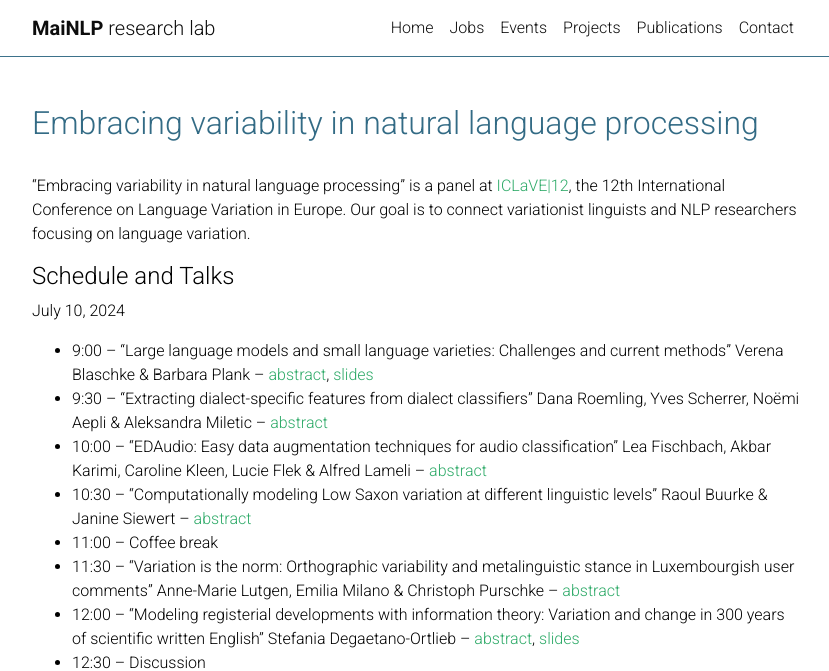
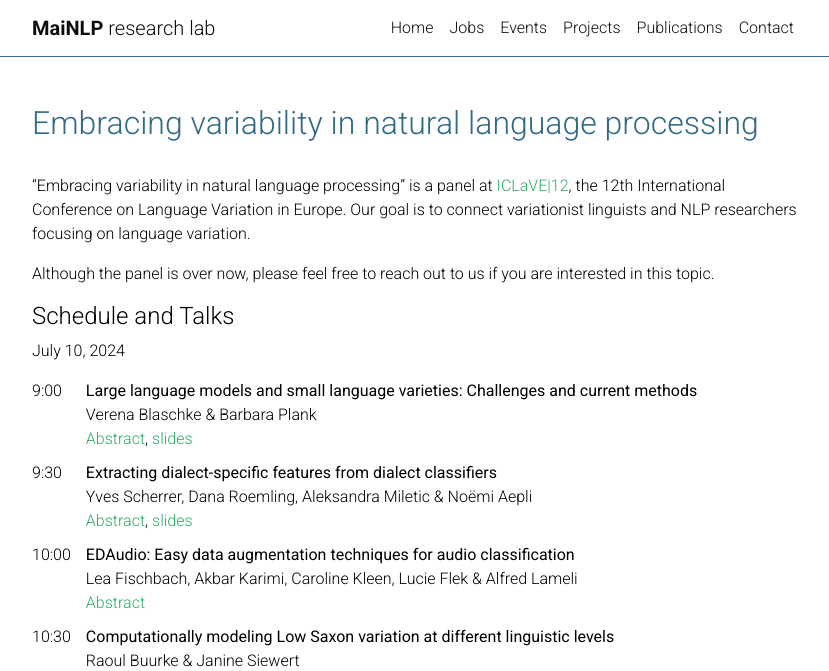
Before and after one commit to mainlp/mainlp.github.io, a Jekyll site: the page built from _pages/iclave12.md, in a window 1280 px wide and 1400 px high, cut to the strip 0-671 px from the top of the window. Shown: the whole strip, without its empty margins (223-1052 px from the left). Built offline with Jekyll 4.4.1, drawn with Linux system fonts in a browser that asks for light colours; comment, search, counter and statistics services are not loaded; a style sheet for code colours, icons or effects is not loaded; some of the changed text lies outside the part shown.

Commit message:
make iclave panel page prettier

```diff
--- a/_pages/iclave12.md
+++ b/_pages/iclave12.md
@@ -9,22 +9,49 @@ nav: false
 "Embracing variability in natural language processing" is a panel at [ICLaVE\|12](https://iclave12.dioe.at/), the 12th International Conference on Language Variation in Europe.
 Our goal is to connect variationist linguists and NLP researchers focusing on language variation.
 
+Although the panel is over now, please feel free to reach out to us if you are interested in this topic.
 
 ## Schedule and Talks
-
 July 10, 2024
 
-- 9:00 -- "Large language models and small language varieties: Challenges and current methods" Verena Blaschke & Barbara Plank -- [abstract](https://pretalx.dioe.at/iclave12/talk/review/T8KFVJ8A9WAZFFFZBBEHQLEAEGSESL7G), [slides](/assets/subpages/iclave12/slides_blaschke-plank.pdf)
-- 9:30 -- "Extracting dialect-specific features from dialect classifiers" Dana Roemling, Yves Scherrer, Noëmi Aepli & Aleksandra Miletic -- [abstract](https://pretalx.dioe.at/iclave12/talk/review/WH3MHP8CUL7VEL99UJLZ77T7PA7JVHZL)
-- 10:00 -- "EDAudio: Easy data augmentation techniques for audio classification" Lea Fischbach, Akbar Karimi, Caroline Kleen, Lucie Flek & Alfred Lameli -- [abstract](https://pretalx.dioe.at/iclave12/talk/review/YUA3M7ZZJUVEMJBURRBYDU3YKFLUFB99)
-- 10:30 -- "Computationally modeling Low Saxon variation at different linguistic levels" Raoul Buurke & Janine Siewert -- [abstract](https://pretalx.dioe.at/iclave12/talk/review/TMXGYWTYCD7XLVCD3NSJJAENQRYUKV8R)
-- 11:00 -- Coffee break
-- 11:30 -- "Variation is the norm: Orthographic variability and metalinguistic stance in Luxembourgish user comments" Anne-Marie Lutgen, Emilia Milano & Christoph Purschke -- [abstract](https://pretalx.dioe.at/iclave12/talk/review/EDFSMUYKHQYEQNEGMUNUZQMU3Q7RXRC3)
-- 12:00 -- "Modeling registerial developments with information theory: Variation and change in 300 years of scientific written English" Stefania Degaetano-Ortlieb -- [abstract](https://pretalx.dioe.at/iclave12/talk/review/E8GGQXUCRNT3ZCRBBZNRLKPNVDK9CP3X), [slides](/assets/subpages/iclave12/slides_degaetano.pdf)
-- 12:30 -- Discussion
+<table class="scheduleTable">
+<tbody>
+  <tr>
+    <td>9:00</td>
+    <td><span class="bolder">Large language models and small language varieties: Challenges and current methods</span><br/>Verena Blaschke &amp; Barbara Plank<br/><a href="https://pretalx.dioe.at/iclave12/talk/review/T8KFVJ8A9WAZFFFZBBEHQLEAEGSESL7G">Abstract</a>, <a href="/assets/subpages/iclave12/slides_blaschke-plank.pdf">slides</a></td>
+  </tr>
+  <tr>
+    <td>9:30</td>
+    <td><span class="bolder">Extracting dialect-specific features from dialect classifiers</span><br/>Yves Scherrer, Dana Roemling, Aleksandra Miletic &amp; Noëmi Aepli<br/><a href="https://pretalx.dioe.at/iclave12/talk/review/WH3MHP8CUL7VEL99UJLZ77T7PA7JVHZL">Abstract</a>, <a href="/assets/subpages/iclave12/slides_scherrer-etal.pdf">slides</a></td>
+  </tr>
+  <tr>
+    <td>10:00</td>
+    <td><span class="bolder">EDAudio: Easy data augmentation techniques for audio classification</span><br/>Lea Fischbach, Akbar Karimi, Caroline Kleen, Lucie Flek &amp; Alfred Lameli<br/><a href="https://pretalx.dioe.at/iclave12/talk/review/YUA3M7ZZJUVEMJBURRBYDU3YKFLUFB99">Abstract</a></td>
+  </tr>
+  <tr>
+  	<td>10:30</td>
+  	<td><span class="bolder">Computationally modeling Low Saxon variation at different linguistic levels</span><br/> Raoul Buurke &amp; Janine Siewert<br/><a href="https://pretalx.dioe.at/iclave12/talk/review/TMXGYWTYCD7XLVCD3NSJJAENQRYUKV8R">Abstract</a></td>
+  </tr>
+  <tr>
+  	<td>11:00</td>
+  	<td><span class="bolder">Coffee break</span></td>
+  </tr>
+  <tr>
+  	<td>11:30</td>
+  	<td><span class=bolder>Variation is the norm: Orthographic variability and metalinguistic stance in Luxembourgish user comments</span><br/>Anne-Marie Lutgen, Emilia Milano &amp; Christoph Purschke<br/><a href="https://pretalx.dioe.at/iclave12/talk/review/EDFSMUYKHQYEQNEGMUNUZQMU3Q7RXRC3">Abstract</a></td>
+  </tr>
+  <tr>
+  	<td>12:00</td>
+  	<td><span class=bolder>Modeling registerial developments with information theory: Variation and change in 300 years of scientific written English</span><br/>Stefania Degaetano-Ortlieb<br/><a href="https://pretalx.dioe.at/iclave12/talk/review/E8GGQXUCRNT3ZCRBBZNRLKPNVDK9CP3X">Abstract</a>, <a href="/assets/subpages/iclave12/slides_degaetano.pdf">slides</a></td>
+  </tr>
+  <tr>
+  	<td>12:30</td>
+  	<td><span class="bolder">Discussion</span></td>
+  </tr>
+</tbody>
+</table>
 
-
-<img src="/assets/subpages/iclave12/iclave12_group.jpg" alt="Group picture" width="600"/>
+<img src="/assets/subpages/iclave12/iclave12_group.png" alt="Group picture" width="650" style="display: block; margin: auto; padding: 15px"/>
 
 ## Panel abstract
 
--- a/_sass/_base.scss
+++ b/_sass/_base.scss
@@ -831,3 +831,12 @@ align-items: stretch;
   float: right;
   margin-left: 10px;
 }
+
+
+.bolder {
+  font-weight: 400;
+}
+.scheduleTable td {
+  padding: 0 15px 10px 0;
+    vertical-align: top;
+}
```
Also changed, not shown: 3 other files.
